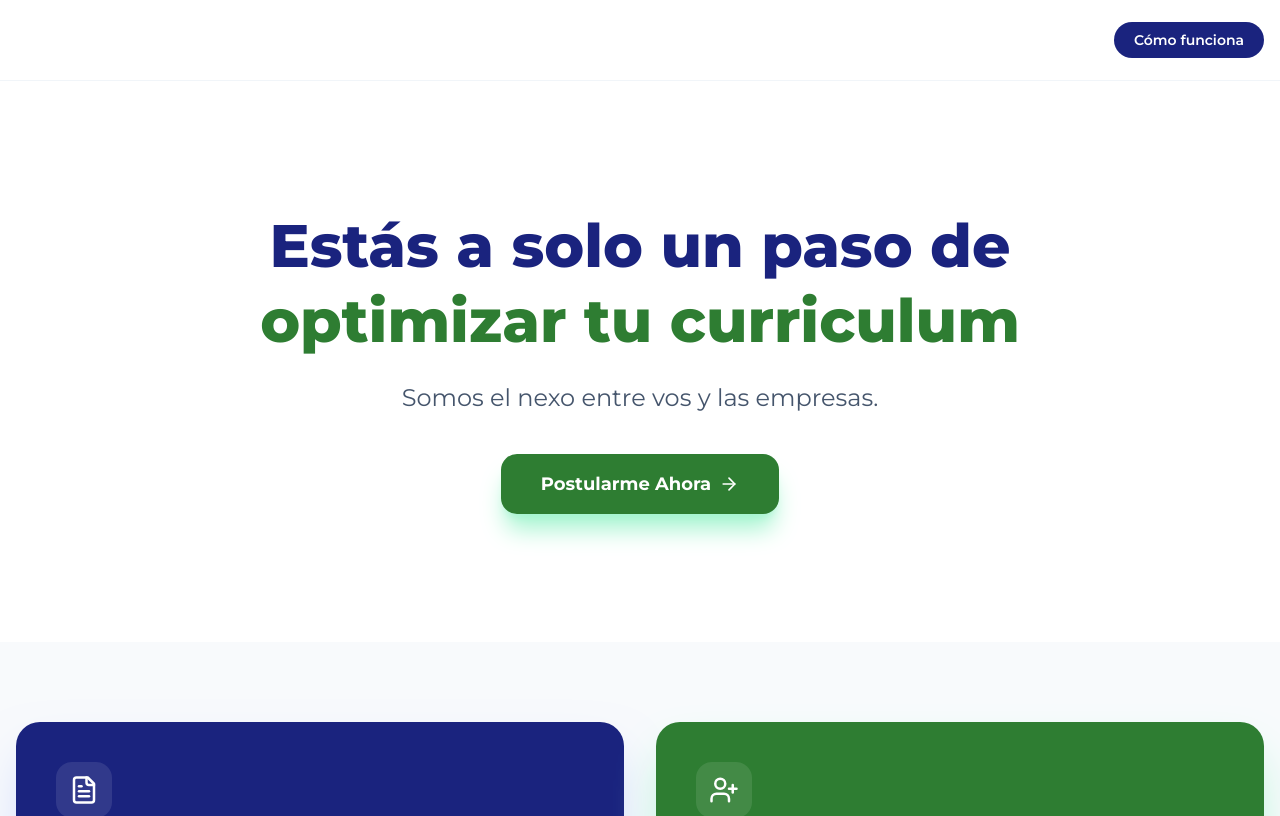
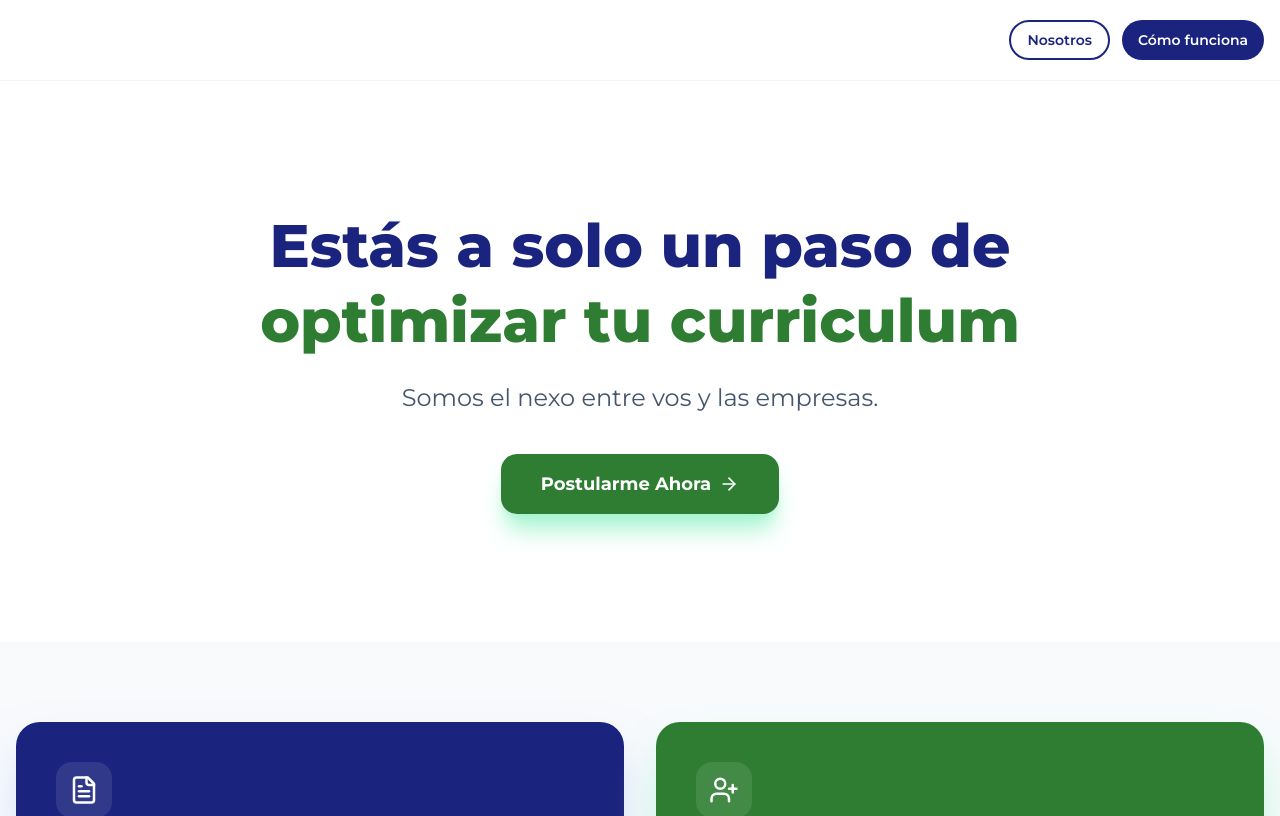
Before and after one commit to empleosnexo/NexoPrueba-1, a React (Vite) app: page / in a window 1280 px wide. Shown: the top 816 px of the page. Built offline with nearby package versions, Linux system fonts and the light colour scheme.

Commit message:
feat: Add "Nosotros" PDF link to header
Adds a new download link for the "Nosotros.pdf" file in the header navigation. This allows users to easily access company information.

```diff
--- a/src/App.tsx
+++ b/src/App.tsx
@@ -133,12 +133,21 @@ export default function App() {
       <header className="fixed top-0 left-0 right-0 bg-white/80 backdrop-blur-md z-50 border-b border-slate-100">
         <div className="max-w-7xl mx-auto px-4 h-20 flex items-center justify-between">
           <NexoLogo className="h-8 md:h-10" />
-          <button
-            onClick={() => scrollToSection('como-funciona')}
-            className="bg-[#1a237e] text-white px-5 py-2 rounded-full font-semibold text-sm hover:bg-[#1a237e]/90 transition-all active:scale-95"
-          >
-            Cómo funciona
-          </button>
+          <div className="flex gap-2 md:gap-3">
+            <a
+              href="/nosotros.pdf"
+              download="Nexo-Nosotros.pdf"
+              className="border-2 border-[#1a237e] text-[#1a237e] px-4 py-2 rounded-full font-semibold text-sm hover:bg-[#1a237e] hover:text-white transition-all active:scale-95 flex items-center justify-center"
+            >
+              Nosotros
+            </a>
+            <button
+              onClick={() => scrollToSection('como-funciona')}
+              className="bg-[#1a237e] text-white px-4 py-2 rounded-full font-semibold text-sm hover:bg-[#1a237e]/90 transition-all active:scale-95"
+            >
+              Cómo funciona
+            </button>
+          </div>
         </div>
       </header>
 
```
Also changed, not shown: public/README.md (added), 1 other file (tests, documents, lock files or other folders).
